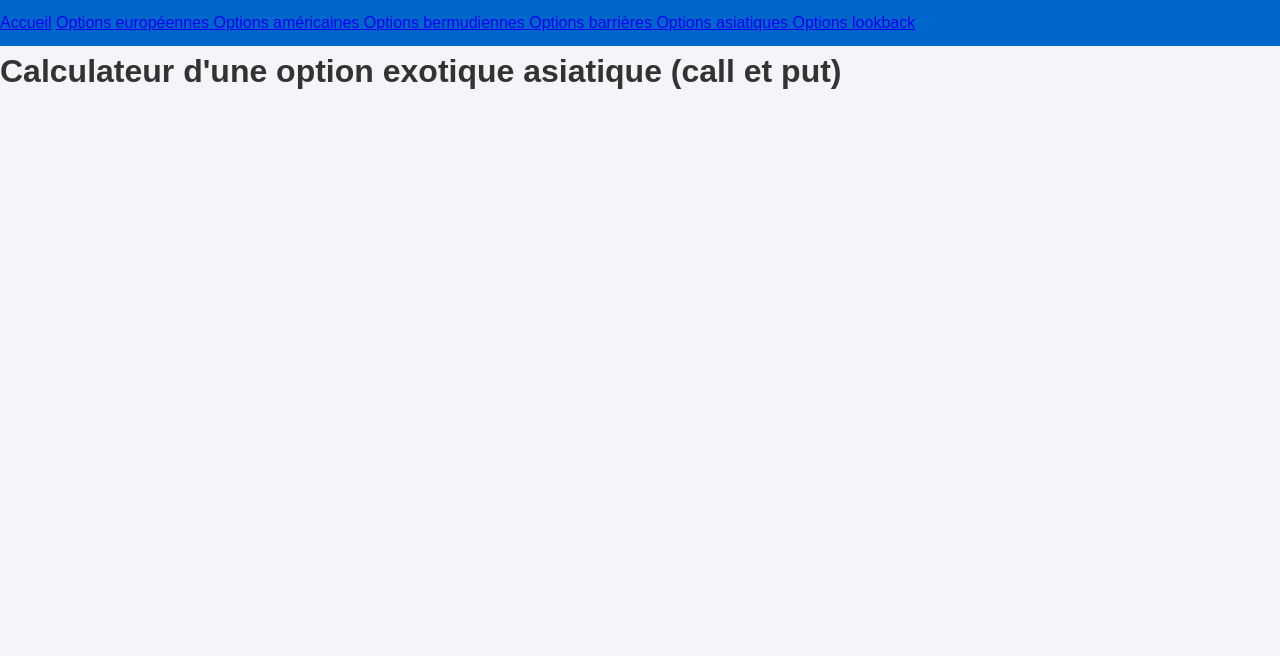
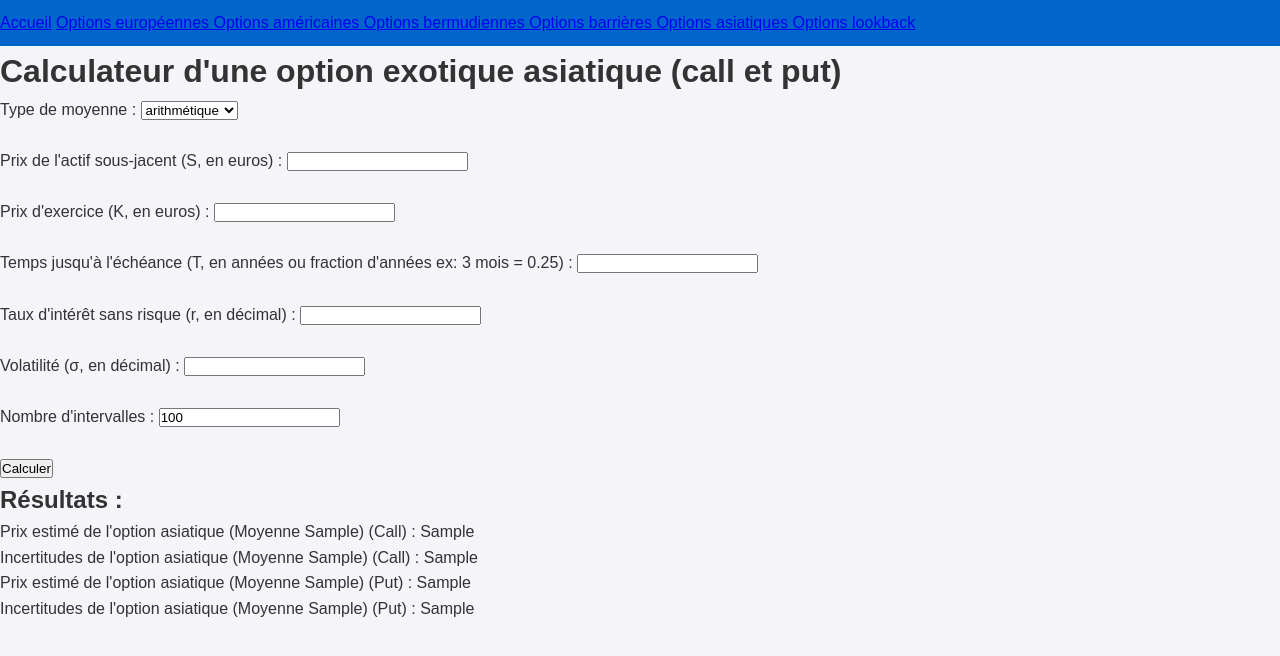
Before and after one commit to tarmyos/Projet-CAL-IN, a Flask app: template templates/asian.html in a window 1280 px wide. Shown: the top 656 px of the page. Run offline with Flask 3, Linux system fonts and the light colour scheme; the template is opened without the code that fills it: most values are stand-ins (such as "Sample title", 1, 10 or a date in 2020).

Commit message:
feat: calcul option asiatique

```diff
--- a/app.py
+++ b/app.py
@@ -4,6 +4,7 @@ from scripts.european_propagation_incertitudes import propagation_incertitudes_c
 from scripts.american_binomial import binomial_american_call, binomial_american_put
 from scripts.bermudan_binomial import binomial_bermudan_call, binomial_bermudan_put
 from scripts.barrier_monte_carlo import simulate_barrier_call, simulate_barrier_put
+from scripts.asian_monte_carlo import simulate_asian_call, simulate_asian_put
 app = Flask(__name__)
 
 @app.route('/', methods=['GET'])
@@ -121,9 +122,29 @@ def barrier():
 
 
 
-@app.route('/asian', methods=['GET'])
+@app.route('/asian', methods=['GET', 'POST'])
 def asian():
-    return render_template('asian.html')
+    if request.method == 'GET':
+        return render_template('asian.html')
+    else:
+        try:
+            # Récupération des données du formulaire
+            moyenne_type = request.form['moyenne_type']
+            S = float(request.form['S'])
+            K = float(request.form['K'])
+            T = float(request.form['T'])
+            r = float(request.form['r'])
+            sigma = float(request.form['sigma'])
+            n = int(request.form['n'])
+
+            # Calcul du prix de l'option asiatique Call et Put
+            call_price, delta_call = simulate_asian_call(S, K, T, r, sigma, n, moyenne_type)
+            put_price, delta_put = simulate_asian_put(S, K, T, r, sigma, n, moyenne_type)
+
+            # Retour des résultats
+            return render_template('asian.html',moyenne_type=moyenne_type, call_result=call_price, put_result=put_price, call_uncertainty=delta_call, put_uncertainty=delta_put)
+        except ValueError:
+            return render_template('asian.html', call_result="Erreur dans les entrées", put_result="Erreur dans les entrées", call_uncertainty="Erreur dans les entrées", put_uncertainty="Erreur dans les entrées")
 
 @app.route('/lookback', methods=['GET'])
 def lookback():
--- a/templates/asian.html
+++ b/templates/asian.html
@@ -18,5 +18,42 @@
     </nav>
     <h1> Calculateur d'une option exotique asiatique (call et put) </h1>
 
+    <form method="POST">
+
+        <label for="moyenne_type"> Type de moyenne : </label>
+        <select id="moyenne_type" name="moyenne_type" required>
+            <option value="arithmetic"> arithmétique </option>
+            <option value="geometric"> géométrique </option>
+        </select><br><br>
+
+        <label for="S">Prix de l'actif sous-jacent (S, en euros) :</label>
+        <input type="text" id="S" name="S" required><br><br>
+
+        <label for="K">Prix d'exercice (K, en euros) :</label>
+        <input type="text" id="K" name="K" required><br><br>
+
+        <label for="T">Temps jusqu'à l'échéance (T, en années ou fraction d'années ex: 3 mois = 0.25) :</label>
+        <input type="text" id="T" name="T" required><br><br>
+
+        <label for="r">Taux d'intérêt sans risque (r, en décimal) :</label>
+        <input type="text" id="r" name="r" required><br><br>
+
+        <label for="sigma">Volatilité (σ, en décimal) :</label>
+        <input type="text" id="sigma" name="sigma" required><br><br>
+
+        <label for="n">Nombre d'intervalles : </label>
+        <input type="text" id="n" name="n" value="100" required><br><br>
+
+        <button type="submit">Calculer</button>
+    </form>
+
+    {% if moyenne_type is not none and call_result is not none and put_result is not none %}
+    <h2>Résultats :</h2>
+    <p>Prix estimé de l'option asiatique (Moyenne {{moyenne_type}})  (Call) : {{ call_result }}</p>
+    <p>Incertitudes de l'option asiatique (Moyenne {{moyenne_type}}) (Call) : {{ call_uncertainty}}</p>
+    <p>Prix estimé de l'option asiatique (Moyenne {{moyenne_type}})  (Put) : {{ put_result }}</p>
+    <p>Incertitudes de l'option asiatique (Moyenne {{moyenne_type}}) (Put) : {{ put_uncertainty}}</p>
+    {% endif %}
+
 </body>
 </html>
```
Also changed, not shown: scripts/asian_monte_carlo.py (added, +67 -0 lines).
